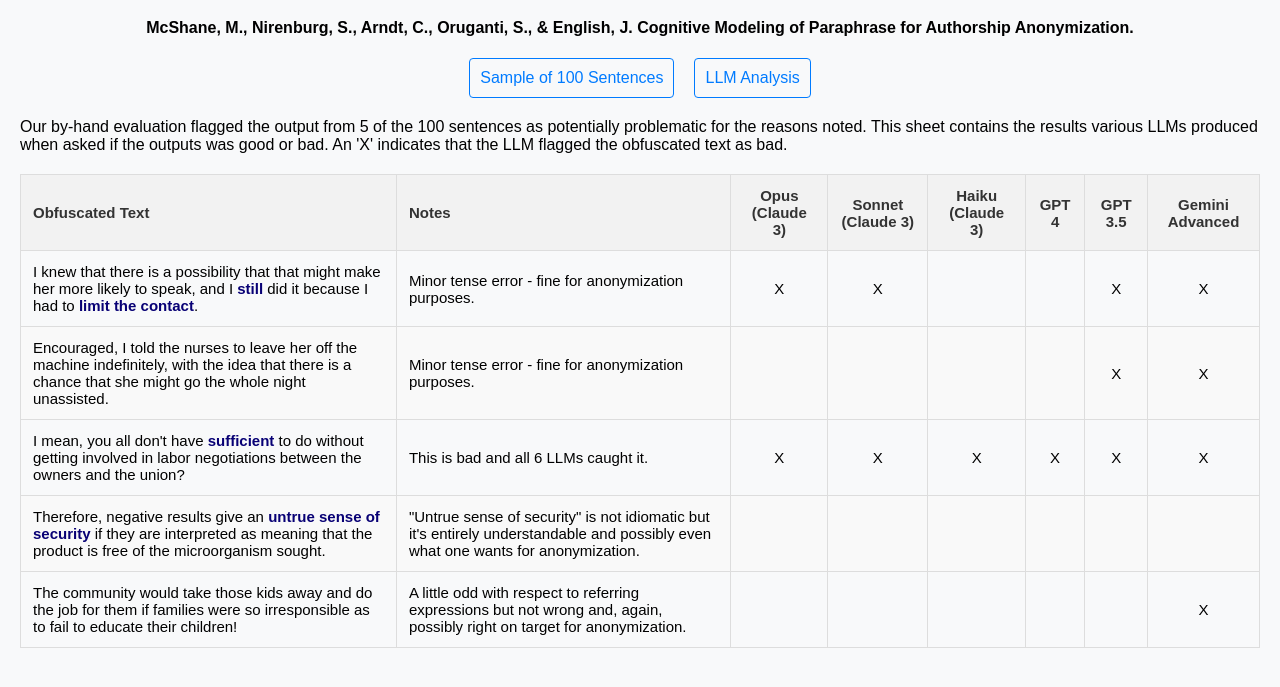
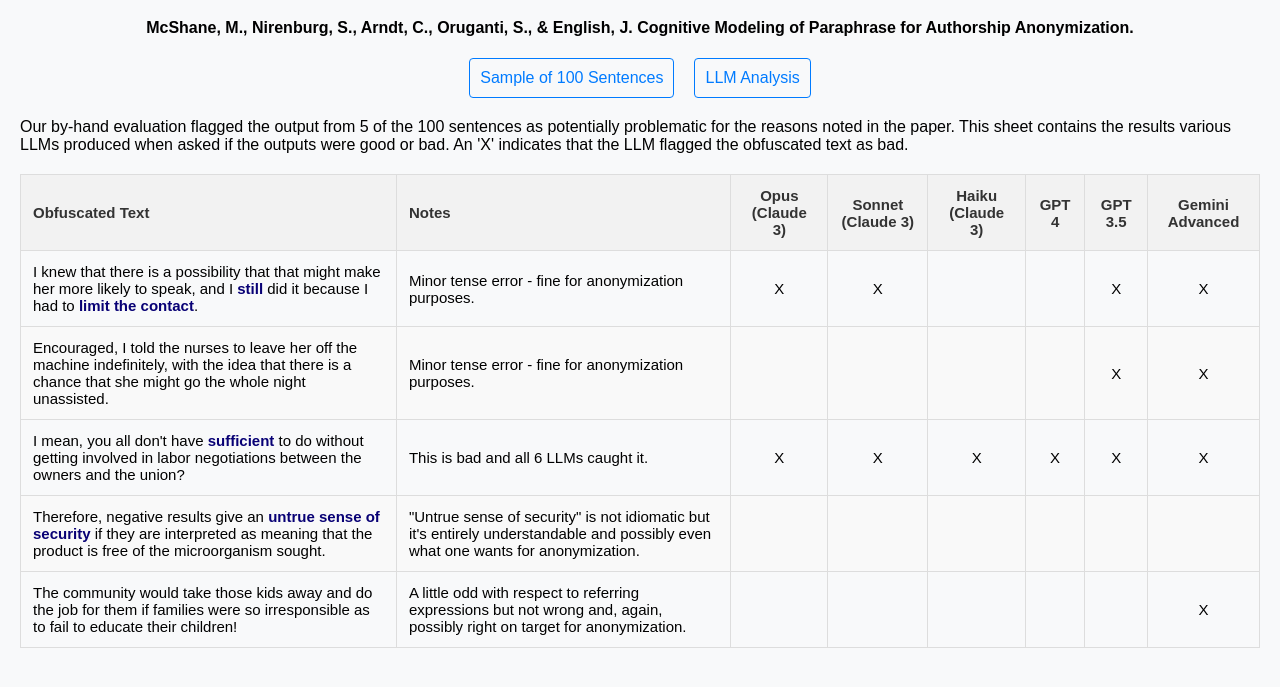
Before and after one commit to LEIA-Lab/ACS2024-Author, a plain HTML site: page LLMAnalysis.html in a window 1280 px wide. Shown: the part 61-748 px from the top of the page. Drawn offline with Linux system fonts and the light colour scheme.

Commit message:
Update LLMAnalysis.html

```diff
--- a/LLMAnalysis.html
+++ b/LLMAnalysis.html
@@ -87,8 +87,8 @@
     </div>
 
 
-    <p>Our by-hand evaluation flagged the output from 5 of the 100 sentences as potentially problematic for the reasons noted.
-        This sheet contains the results various LLMs produced when asked if the outputs was good or bad.
+    <p>Our by-hand evaluation flagged the output from 5 of the 100 sentences as potentially problematic for the reasons noted in the paper.
+        This sheet contains the results various LLMs produced when asked if the outputs were good or bad.
         An 'X' indicates that the LLM flagged the obfuscated text as bad.</p>
     <table border="1" class="dataframe">
         <thead>
```
